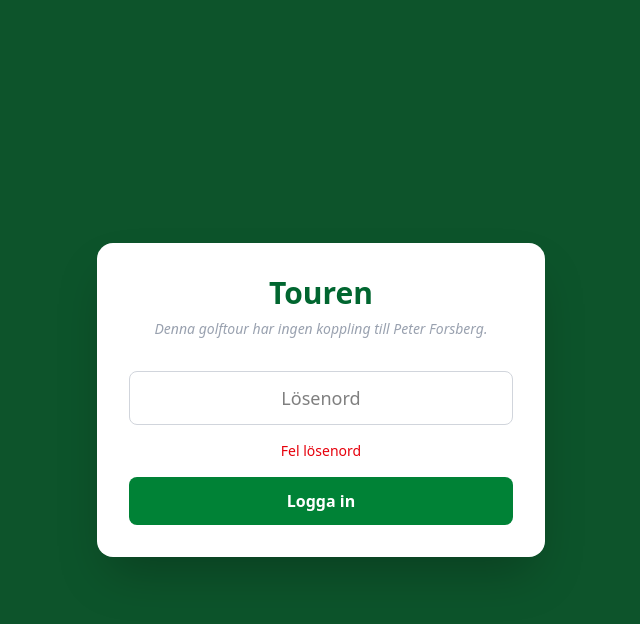
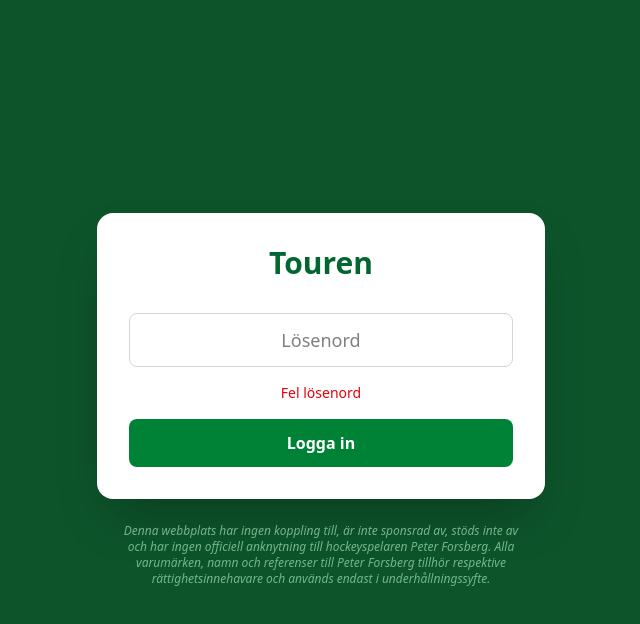
Before and after one commit to jwallerskold/touren-web-page, a React (Vite) app: page / in a window 1280 px wide. Both pictures are taken after typing "Sample123" into the empty fields and a click on the button "Logga in". Shown: the top 624 px of the page, without its empty margins (319-959 px from the left). Built offline with nearby package versions, Linux system fonts and the light colour scheme; no server answers.

Commit message:
Minor design changes

```diff
--- a/src/components/PasswordGate.jsx
+++ b/src/components/PasswordGate.jsx
@@ -43,11 +43,10 @@
   }
 
   return (
-    <div className="min-h-screen bg-green-900 flex items-center justify-center p-4">
+    <div className="min-h-screen bg-green-900 flex flex-col items-center justify-center p-4">
       <div className="bg-white rounded-2xl shadow-2xl p-8 w-full max-w-md">
         <div className="text-center mb-8">
           <h1 className="text-3xl font-bold text-green-800 mb-2">Touren</h1>
-          <p className="text-gray-400 text-sm italic mt-2">Denna golftour har ingen koppling till Peter Forsberg.</p>
         </div>
 
         <form onSubmit={handleSubmit} className="space-y-4">
@@ -74,6 +73,10 @@
           </button>
         </form>
       </div>
+
+      <p className="text-green-200/60 text-xs italic mt-6 max-w-md text-center px-4">
+        Denna webbplats har ingen koppling till, är inte sponsrad av, stöds inte av och har ingen officiell anknytning till hockeyspelaren Peter Forsberg. Alla varumärken, namn och referenser till Peter Forsberg tillhör respektive rättighetsinnehavare och används endast i underhållningssyfte.
+      </p>
     </div>
   )
 }
--- a/src/components/TournamentCard.jsx
+++ b/src/components/TournamentCard.jsx
@@ -30,7 +30,7 @@
         )}
         {tournament.isFinale && (
           <div className="absolute top-2 right-2 bg-yellow-400 text-yellow-900 px-3 py-1 rounded-full text-sm font-bold">
-            FINALE
+            TOURFINALEN
           </div>
         )}
         {isPast && (
--- a/src/pages/Admin.jsx
+++ b/src/pages/Admin.jsx
@@ -430,7 +430,7 @@
                 onChange={(e) => setFormData({ ...formData, isFinale: e.target.checked })}
                 className="mr-2"
               />
-              <span className="text-sm font-medium text-gray-700">Detta är Grand Finale</span>
+              <span className="text-sm font-medium text-gray-700">Detta är Tourfinalen</span>
             </label>
           </div>
         </div>
@@ -458,7 +458,7 @@
               <span className="text-gray-400 ml-2">({formatDate(tournament.date)})</span>
               <span className="ml-2 bg-blue-100 text-blue-800 px-2 py-0.5 rounded text-xs">{tournament.year || '?'}</span>
               {tournament.isFinale && (
-                <span className="ml-2 bg-yellow-100 text-yellow-800 px-2 py-0.5 rounded text-xs">FINALE</span>
+                <span className="ml-2 bg-yellow-100 text-yellow-800 px-2 py-0.5 rounded text-xs">TOURFINALEN</span>
               )}
             </div>
             <div>
--- a/src/pages/Home.jsx
+++ b/src/pages/Home.jsx
@@ -59,7 +59,7 @@
               <p className="text-gray-500">{formatDate(nextTournament.date)}</p>
               {nextTournament.isFinale && (
                 <span className="inline-block mt-2 bg-yellow-100 text-yellow-800 px-3 py-1 rounded-full text-sm font-medium">
-                  Grand Finale!
+                  Tourfinalen!
                 </span>
               )}
             </Link>
@@ -127,7 +127,7 @@
         <section className="bg-gradient-to-r from-yellow-400 to-orange-500 rounded-2xl p-8 text-white">
           <div className="flex flex-col md:flex-row md:items-center md:justify-between">
             <div>
-              <h2 className="text-3xl font-bold mb-2">Grand Finale i Spanien!</h2>
+              <h2 className="text-3xl font-bold mb-2">Tourfinalen i Spanien!</h2>
               <p className="text-yellow-100 mb-4 md:mb-0">
                 {tournaments.find(t => t.isFinale)?.course} - {formatDate(tournaments.find(t => t.isFinale)?.date)}
               </p>
--- a/src/pages/TournamentDetail.jsx
+++ b/src/pages/TournamentDetail.jsx
@@ -60,7 +60,7 @@
           )}
           {tournament.isFinale && (
             <div className="absolute top-4 right-4 bg-yellow-400 text-yellow-900 px-4 py-2 rounded-full font-bold">
-              GRAND FINALE
+              TOURFINALEN
             </div>
           )}
         </div>
--- a/src/pages/Tournaments.jsx
+++ b/src/pages/Tournaments.jsx
@@ -15,7 +15,7 @@
     <div>
       <h1 className="text-3xl font-bold text-gray-800 mb-2">Tävlingar {selectedYear}</h1>
       <p className="text-gray-600 mb-8">
-        {tournaments.length} rundor under säsongen, som kulminerar i Grand Finale!
+        {tournaments.length} rundor under säsongen, som kulminerar i Tourfinalen!
       </p>
 
       <div className="grid md:grid-cols-2 lg:grid-cols-3 gap-6">
```
